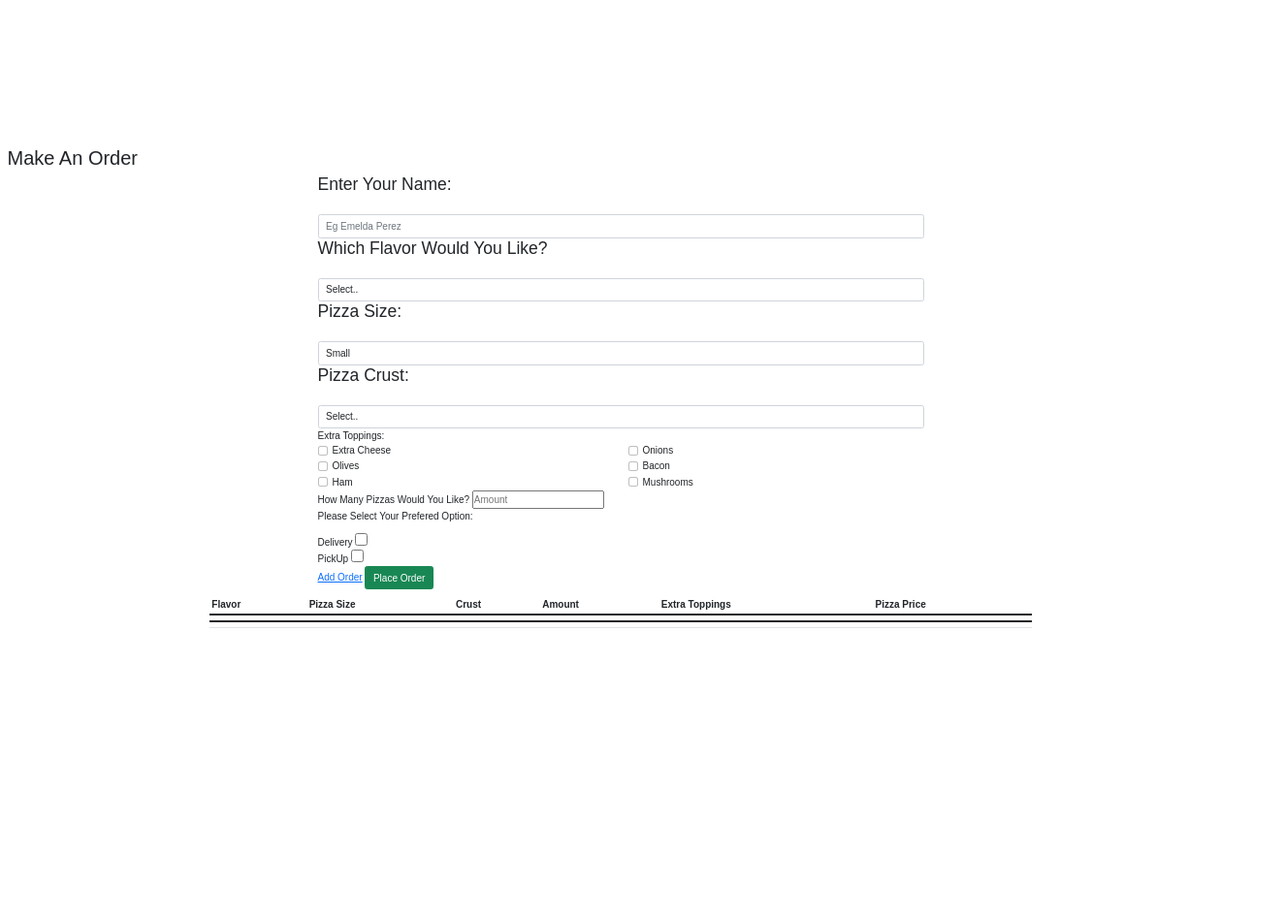
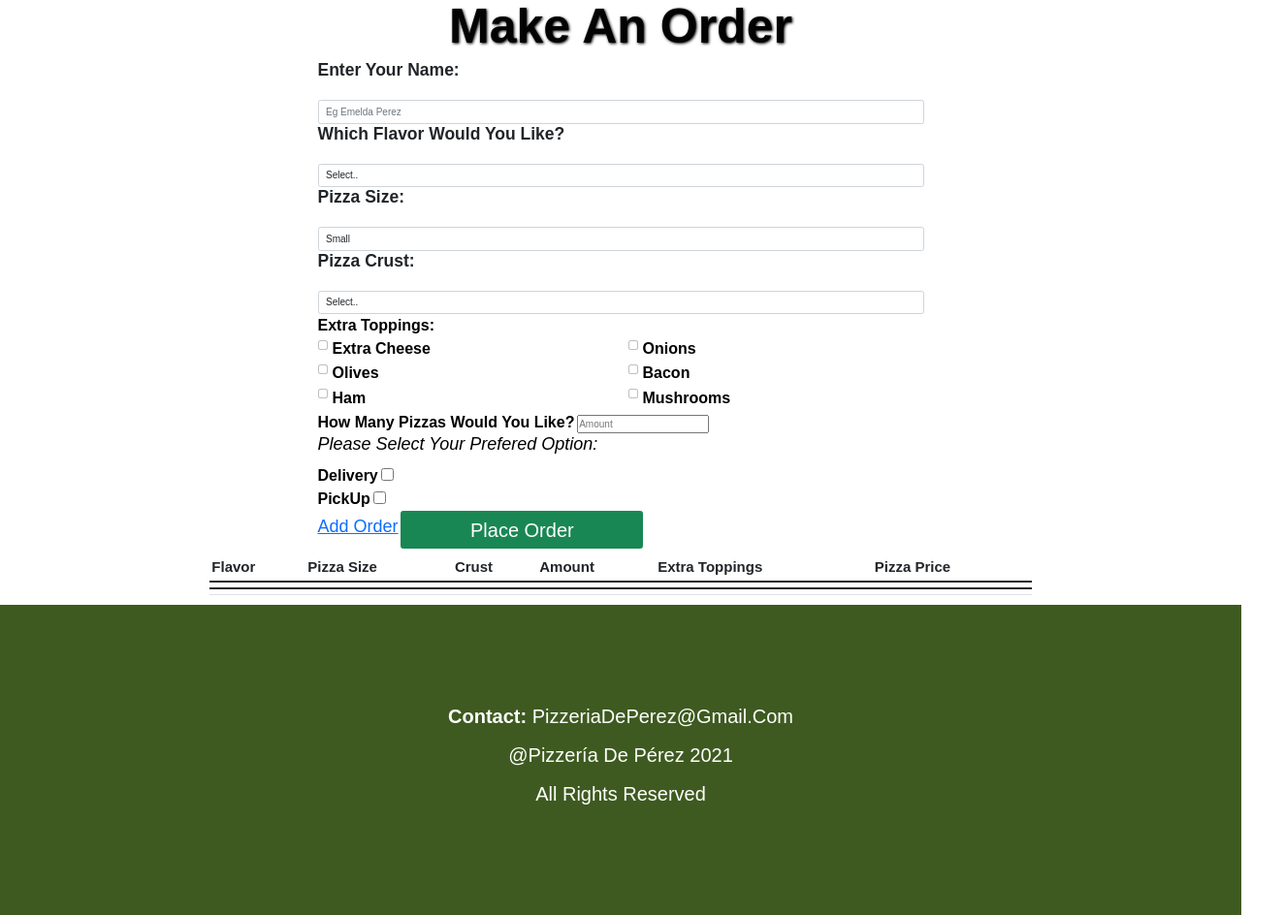
Before and after one commit to acetips/Pizzer-a-de-Perez, a plain HTML site: page index.html in a window 1280 px wide. Shown: the part 2024-2968 px from the top of the page at 97% size, 1324 px wide, since content can reach past the window. Before the commit the page ends 2682 px from the top, so only its background shows below. Drawn offline with nearby package versions, Linux system fonts and the light colour scheme.

Commit message:
Add more styles to the webpage.

```diff
--- a/index.css
+++ b/index.css
@@ -149,6 +149,50 @@ nav li a{
     font-size: xx-large;
     padding-right: 80px;
 }
+#makeanorder h2{
+    font-size: 5rem;
+    font-family: 'lemonada',sans-serif;
+    font-weight: bolder;
+    text-shadow: .1rem .1rem .3rem;
+    color: rgb(3, 3, 3);
+    text-align: center;
+}
+#orderdetails h3{
+    font-weight: bolder;
+}
+option{
+    font-size: 18px;
+}
+label{
+    font-size: 16px;
+    color: black;
+    font-weight: bolder;
+}
+.please{
+    font-weight: bolder;
+    color: black;
+    font: 18px sans-serif;
+    font-style: oblique;
+}
+a{
+    font-size: large;
+}
+#placeorder{
+    width: 40%;
+    font-size: 20px;
+}
+#finalDetails{
+    font-size: 15px;
+    font-weight: bolder;
+}
+#contactus{
+    font-size: 20px;
+    padding: 100px;
+    text-align: center;
+    background-color: rgb(62, 90, 32);
+    color: white;
+}
+
 @media(max-width:768px){
     #header nav{
         position: fixed;
--- a/index.html
+++ b/index.html
@@ -47,6 +47,29 @@
             <video src="images/pexels-mian-shahbaz-anjum-5658735.mp4" autoplay loop class="vid vid1"></video>
         </div>
 
+    </section>
+    <section id="menu">
+        <h1>MENU</h1>
+        <div class="dishes">
+            <div class="pizzas">
+                <h2><em>Pizzas</em></h2>
+                <ul>
+                    <p>Small.....500</p>
+                    <p>Regular.....800</p>
+                    <p>Large......1500</p>
+                    <p>Mega.....2000</p>
+            </ul>
+            </div>
+            <div class="crusts">
+                <h2><em>crusts</em></h2>
+                <ul>
+                    <p>Crispy.....50</p>
+                    <p>Cheese-Stuffed.....100</p>
+                    <p>Glutten-free.....150</p>
+                    <p>Flatbread.....200</p>
+            </ul>
+            </div>
+        </div>
     </section>
     <section id="makeanorder">
         <div class="container-fluid">
@@ -205,6 +228,16 @@
                                 <td class="grandtot" td>
                             </tr>
                         </tfoot>
-                    </table>
+                       </table>
+                    </div>
+                </div>
+            </div>
+        </div>
+    </section>
+    <section id="contactus">
+        <p class="contact"><strong>Contact:</strong> pizzeriaDePerez@gmail.com</p>
+        <p>@Pizzería de Pérez 2021</p>
+        <p>All rights reserved</p>
+    </section>
 </body>
 </html>
```
